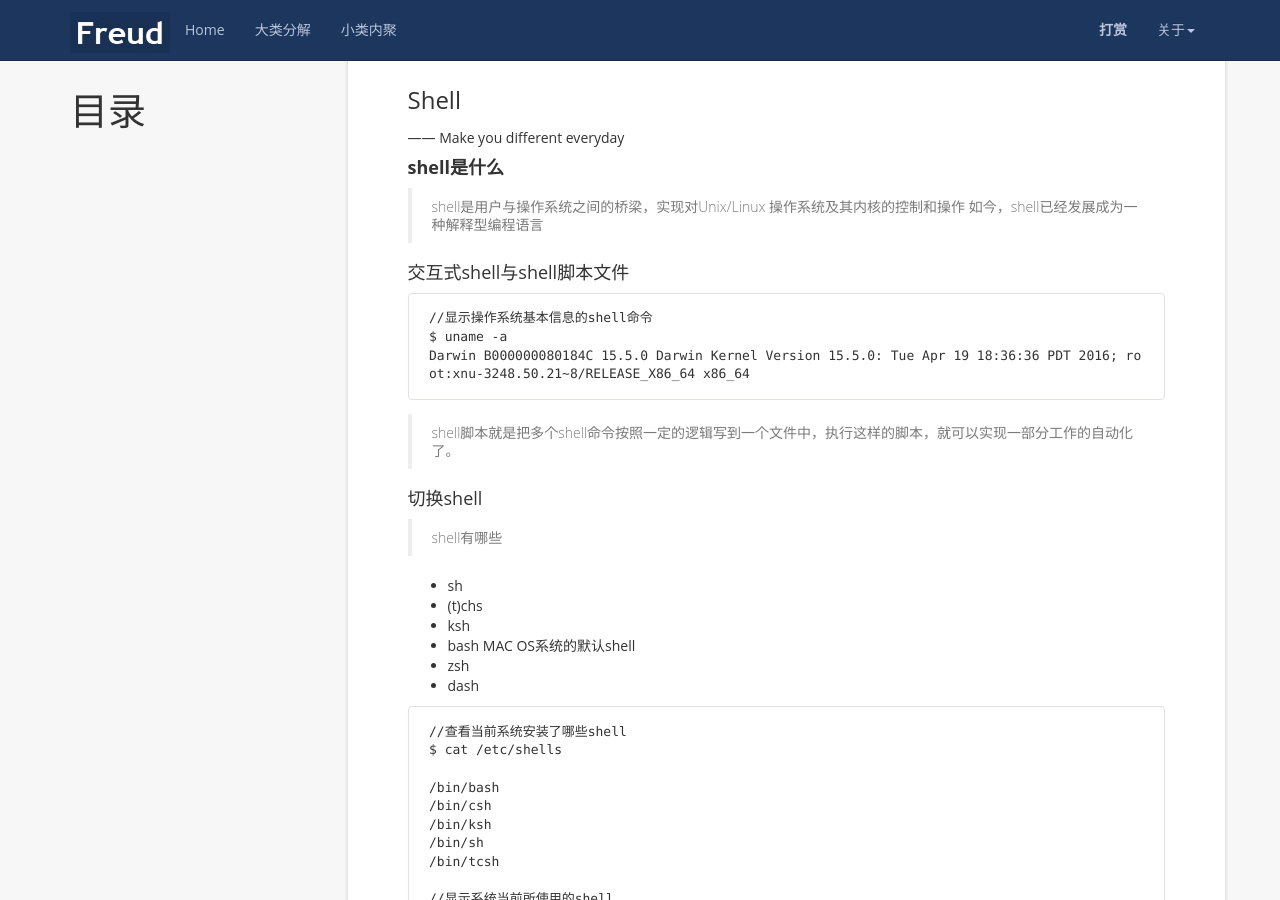
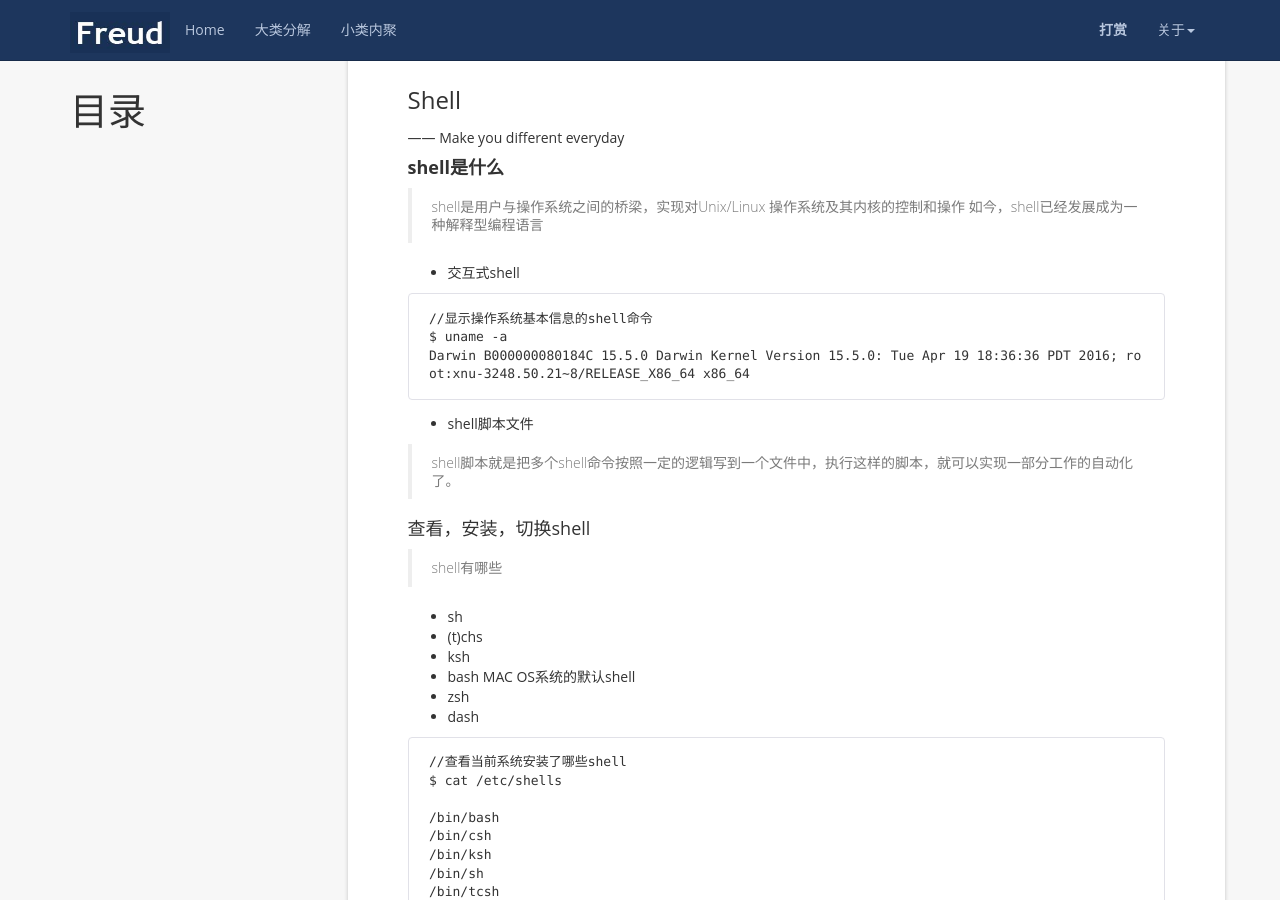
Before and after one commit to Joyce-Ng/Blog, a Jekyll site: the page built from _posts/2017-02-08-Linux(一).markdown, in a window 1280 px wide and 900 px high, scrolled down 402 px. Built offline with Jekyll 4.4.1, drawn with Linux system fonts in a browser that asks for light colours; nearby versions of some CDN libraries; our own code applies the rules of GitHub Pages for plain Markdown files; comment, search, counter and statistics services are not loaded.

Commit message:
modified comment

````diff
--- a/_config.yml
+++ b/_config.yml
@@ -26,9 +26,9 @@ FB:
   comments :
     provider : duoshuo
     duoshuo:
-        short_name : Joyce Ng
+        short_name : duoshuo
     disqus :
-        short_name : Joyce Ng
+        short_name : disqus
     # facebook :
     #   appid : 123
     #   num_posts: 5
--- a/_posts/2017-02-08-Linux(一).markdown
+++ b/_posts/2017-02-08-Linux(一).markdown
@@ -4,12 +4,13 @@
 
 —— Make you different everyday
 
+
 #### **shell是什么**
 
 > shell是用户与操作系统之间的桥梁，实现对Unix/Linux 操作系统及其内核的控制和操作
 > 如今，shell已经发展成为一种解释型编程语言
 
-#### 交互式shell与shell脚本文件
+* 交互式shell
 
 ```
 //显示操作系统基本信息的shell命令
@@ -17,9 +18,11 @@ $ uname -a
 Darwin B000000080184C 15.5.0 Darwin Kernel Version 15.5.0: Tue Apr 19 18:36:36 PDT 2016; root:xnu-3248.50.21~8/RELEASE_X86_64 x86_64
 ```
 
+* shell脚本文件
+
 > shell脚本就是把多个shell命令按照一定的逻辑写到一个文件中，执行这样的脚本，就可以实现一部分工作的自动化了。
 
-#### 切换shell
+#### 查看，安装，切换shell
 
 > shell有哪些
 
@@ -48,7 +51,7 @@ $ echo $SHELL
 $ yum install zsh
 ```
 
-> 划重点了，下面两条就是切换shell的命令
+**划重点了，下面两条就是切换shell的命令**
 
 ```
 
````
Also changed, not shown: 11 other files.
